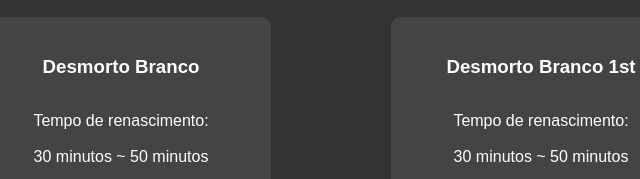
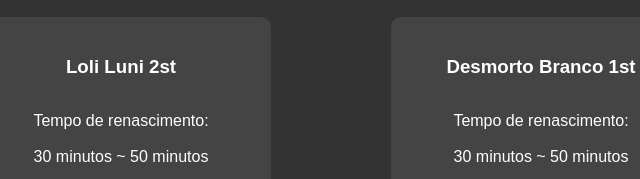
Before and after one commit to VitielloL/mvptimer, a plain HTML site: page index.html in a window 1280 px wide. Shown: the part 592-771 px from the top of the page, 49-689 px from the left. Drawn offline with Linux system fonts and the light colour scheme.

Commit message:
fix: mudanca nome monstro

```diff
--- a/index.html
+++ b/index.html
@@ -60,7 +60,7 @@
         </div>
 
         <div class="mvp">
-            <h3>Desmorto Branco</h3>
+            <h3>Loli Luni 2st</h3>
             <p>Tempo de renascimento: <br><br> 30 minutos ~ 50 minutos</p>
             <img src="/assets/loli-luni.png" alt="Loli Luni 3" class="mvp-image">
 
```
